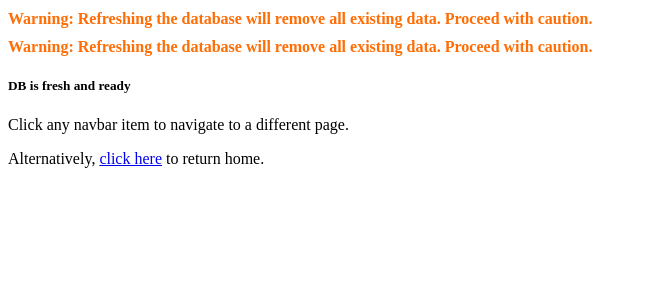
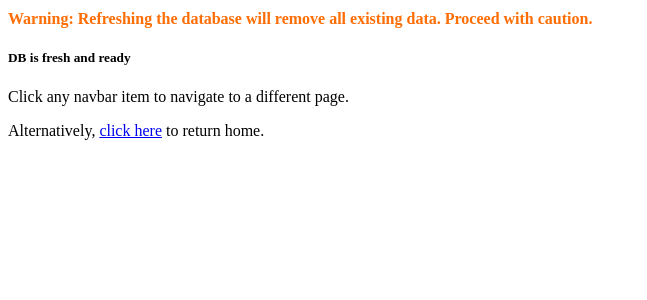
Before and after one commit to ralphsulioti/CS4750Project, a Flask app: page /create-db in a window 1280 px wide. Shown: the part 49-349 px from the top of the page, without its empty margins (0-647 px from the left). Run offline with Flask 3, Linux system fonts and the light colour scheme.

Commit message:
minor change.

```diff
--- a/templates/create_db.html
+++ b/templates/create_db.html
@@ -1,3 +1,4 @@
+
 <!DOCTYPE html>
 <html>
 <head>
@@ -6,10 +7,6 @@
 <body>
     {% include 'navbar.html' %}
 
-    <div class="warning-message">
-        Warning: Refreshing the database will remove all existing data. Proceed with caution.
-    </div>
-
     <h5>DB is fresh and ready</h5>
     <p>Click any navbar item to navigate to a different page.</p>
     <p>Alternatively, <a href="/">click here</a> to return home.</p>
```
Also changed, not shown: CS4750Project.db.
